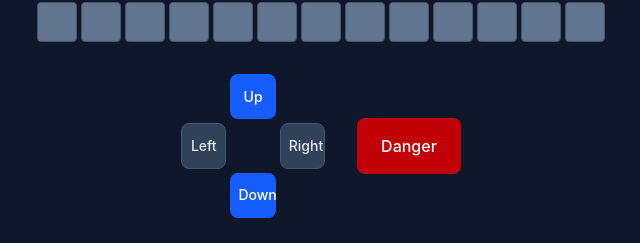
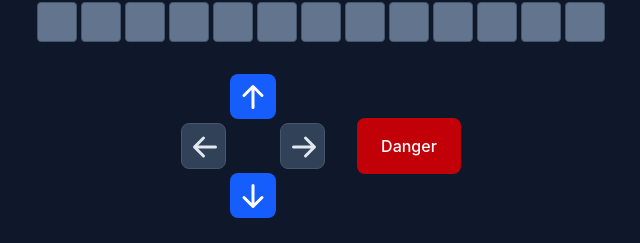
Before and after one commit to Mihir-Arjun-dvt/Code_Wars, a React (Vite) app in the folder gameEmulator/: page / in a window 1280 px wide. Shown: the part 554-797 px from the top of the page, without its empty margins (319-959 px from the left). Built offline with nearby package versions, Linux system fonts and the light colour scheme.

Commit message:
replaced words on the controller with react icons

```diff
--- a/gameEmulator/package.json
+++ b/gameEmulator/package.json
@@ -13,6 +13,7 @@
     "@tailwindcss/vite": "^4.2.0",
     "react": "^19.2.0",
     "react-dom": "^19.2.0",
+    "react-icons": "^5.5.0",
     "tailwindcss": "^4.2.0"
   },
   "devDependencies": {
--- a/gameEmulator/src/components/Controls.tsx
+++ b/gameEmulator/src/components/Controls.tsx
@@ -1,3 +1,8 @@
+import { HiArrowDown } from "react-icons/hi";
+import { HiArrowUp } from "react-icons/hi";
+import { HiArrowRight } from "react-icons/hi";
+import { HiArrowLeft } from "react-icons/hi";
+
 type Direction = 'up' | 'down' | 'left' | 'right';
 
 type ControlsProps = {
@@ -11,19 +16,19 @@ export function Controls({ onMove, onDanger }: ControlsProps) {
       <div className="grid grid-cols-3 grid-rows-3 gap-1 w-36 h-36">
         <div />
         <button onClick={() => onMove('up')} className="px-2 py-2 bg-blue-600 text-white rounded-lg hover:bg-blue-500 transition-colors font-medium text-sm">
-          Up
+          <HiArrowUp size={30}/>
         </button>
         <div />
         <button onClick={() => onMove('left')} className="px-2 py-2 bg-slate-700 text-slate-200 rounded-lg hover:bg-slate-600 transition-colors font-medium border border-slate-600 text-sm">
-          Left
+          <HiArrowLeft size={30}/>
         </button>
         <div />
         <button onClick={() => onMove('right')} className="px-2 py-2 bg-slate-700 text-slate-200 rounded-lg hover:bg-slate-600 transition-colors font-medium border border-slate-600 text-sm">
-          Right
+          <HiArrowRight size={30}/>
         </button>
         <div />
         <button onClick={() => onMove('down')} className="px-2 py-2 bg-blue-600 text-white rounded-lg hover:bg-blue-500 transition-colors font-medium text-sm">
-          Down
+          <HiArrowDown size={30}/>
         </button>
         <div />
       </div>
```
Also changed, not shown: 1 other file (tests, documents, lock files or other folders).
